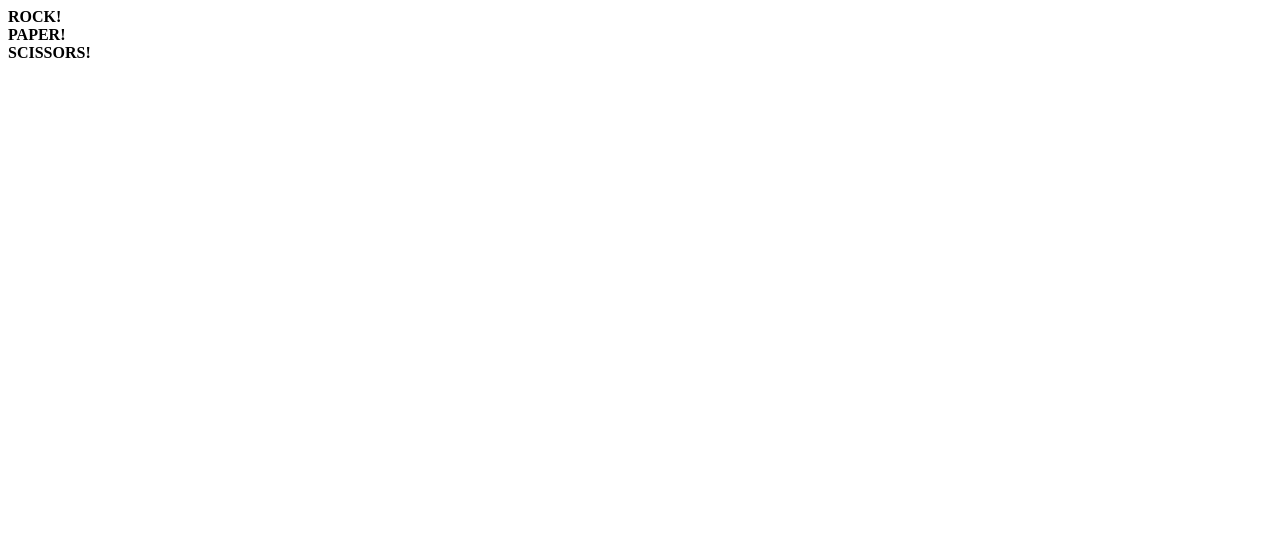
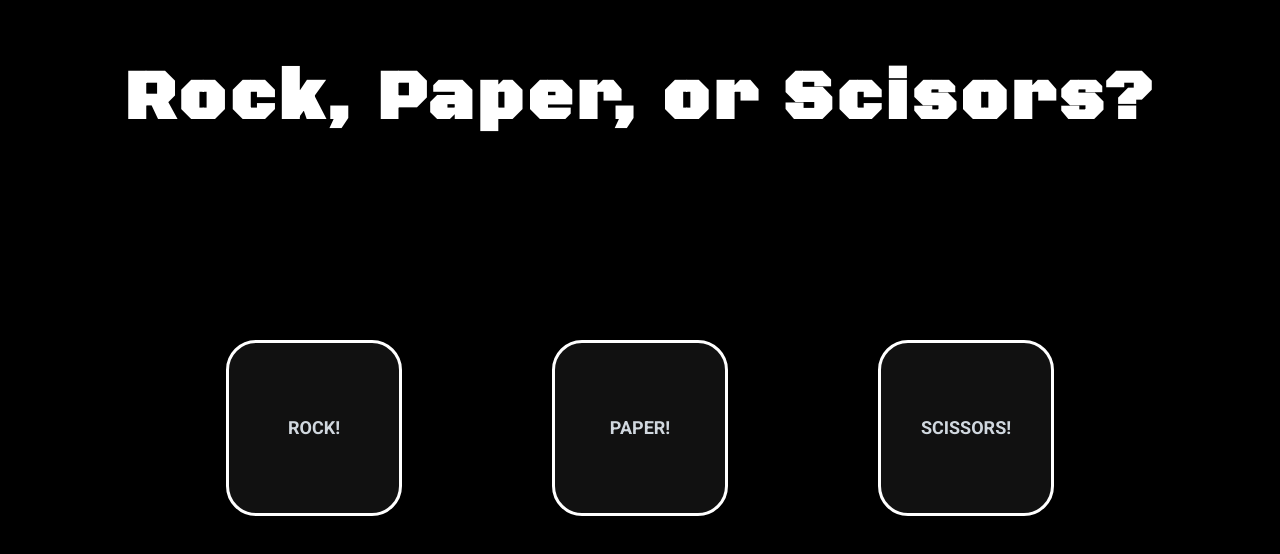
Before and after one commit to LordNEWNS/rock-paper-scissors, a plain HTML site: page index.html in a window 1280 px wide. Drawn offline with Linux system fonts and the light colour scheme.

Commit message:
Change class player to btn
Change the name of the player class to btn to better represent its use

```diff
--- a/index.html
+++ b/index.html
@@ -2,6 +2,7 @@
 <html lang="en">
     <head>
         <meta charset="utf-8">
+        <link rel="stylesheet" href="style.css">
         <title>rock paper scissors</title>
         <script src="cleaner.js" defer></script>
         <link rel="preconnect" href="https://fonts.googleapis.com">
@@ -10,10 +11,14 @@
     </head>
     <body>
 
+        <div class="title">
+            <h1>Rock, Paper, or Scisors?</h1>
+        </div>
+
         <div class="bod">
-            <div id="ROCK" class="player"><strong>ROCK!</strong></div>
-            <div id="PAPER" class="player"><strong>PAPER!</strong></div>
-            <div id="SCISSORS" class="player"><strong>SCISSORS!</strong></div>
+            <div id="ROCK" class="btn"><strong>ROCK!</strong></div>
+            <div id="PAPER" class="btn"><strong>PAPER!</strong></div>
+            <div id="SCISSORS" class="btn"><strong>SCISSORS!</strong></div>
         </div>
 
     </body>
--- a/style.css
+++ b/style.css
@@ -1,5 +1,7 @@
 body {
     background-color: black;
+    color: white;
+    font-family: 'Roboto', sans-serif;
 }
 .bod {
     display: flex;
@@ -8,9 +10,25 @@ body {
     padding-top: 150px;
 }
 
+.title h1 {
+    font-size: 70px;
+}
+
+.title {
+    display: flex;
+    justify-content: center;
+    align-items: center;
+}
+
+.title,
 .player {
-    height: 150px;
-    width: 150px;
+    font-family: 'Black Ops One', cursive, sans-serif;
+    letter-spacing: .25rem;
+}
+
+.btn {
+    height: 170px;
+    width: 170px;
     border: solid white 3px;
     border-radius: 30px;
     background-color: rgb(17, 17, 17);
@@ -19,5 +37,5 @@ body {
     align-items: center;
     justify-content: center;
     font-size: large;
-    box-shadow: 9px rgb(209, 216, 223);
+    box-shadow: 30px rgb(209, 216, 223);
 }
```
